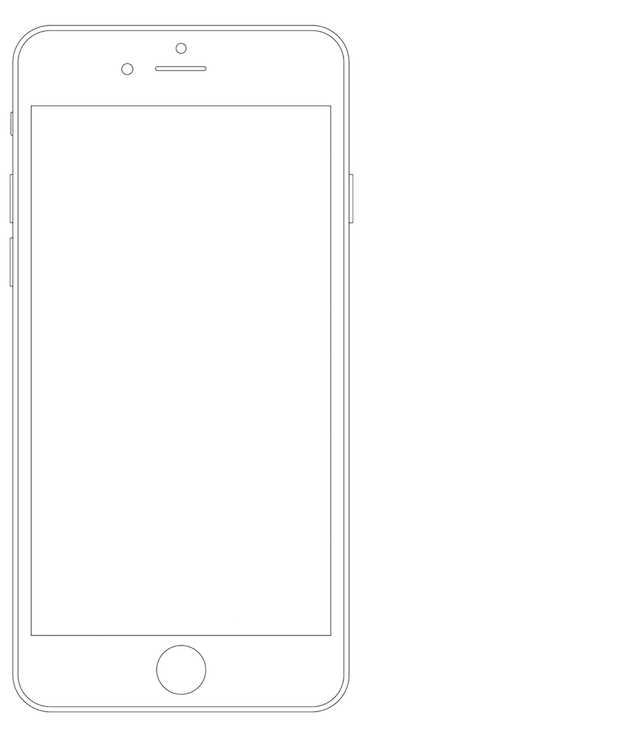
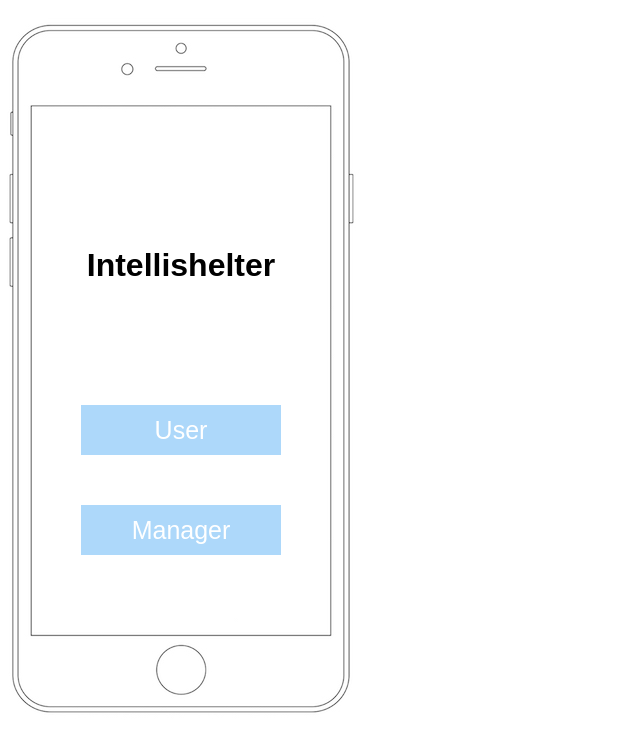
Before and after one commit to mtruong68/intellishelter, a plain HTML site: page home.html in a window 1280 px wide. Shown: the whole page, without its empty margins (0-640 px from the left). Drawn offline with Linux system fonts and the light colour scheme.

Commit message:
finish homepage skeleton

```diff
--- /dev/null
+++ b/css/home.css
@@ -0,0 +1,34 @@
+.body {
+  display: flex;
+  flex-direction: column;
+  width: 100%;
+  height: 100%;
+}
+.title {
+  width: 100%;
+  height: 200px;
+  padding-bottom: 50px;
+  display: flex;
+  align-items: flex-end;
+  justify-content: center;
+}
+.options {
+  display: flex;
+  flex-direction: column;
+  width: 100%;
+  height: 200px;
+  align-items: center;
+}
+button {
+  width: 200px;
+  margin-top: 50px;
+  height: 100px;
+  border: none;
+  text-decoration: none;
+  color: white;
+  font-size: 25px;
+  background-color: rgb(173, 216, 250);
+}
+button:hover {
+  cursor: pointer;
+}
--- a/home.html
+++ b/home.html
@@ -1,13 +1,22 @@
 <html>
 <header>
-  <title>Music Player</title>
+  <title>Intellishelter</title>
   <link rel="stylesheet" type="text/css" href="css/ipod.css"/>
+  <link rel="stylesheet" type="text/css" href="css/home.css"/>
   <link href="https://fonts.googleapis.com/icon?family=Material+Icons"
   rel="stylesheet">
 </header>
 <body>
   <div id="screen">
-
+    <div class="body">
+      <div class="title">
+        <h1>Intellishelter</h1>
+      </div>
+      <div class="options">
+          <button>User</button>
+          <button>Manager</button>
+      </div>
+    </div>
   </div>
   <script src="js/ipod.js"></script>
 </body>
```
